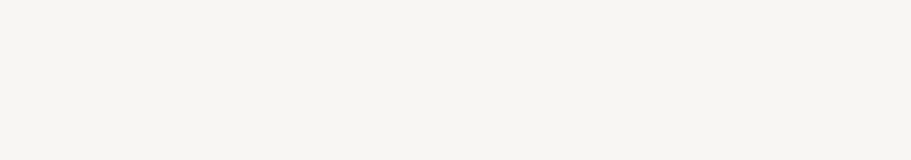
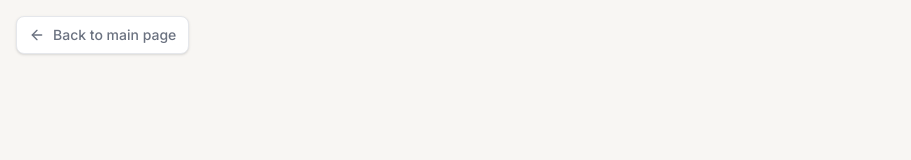
Before and after one commit to Ilthidin/construction, a Next.js app: page /admin/login in a window 1280 px wide. Shown: the top 160 px of the page, without its empty margins (0-911 px from the left). Built offline with nearby package versions, Linux system fonts and the light colour scheme.

Commit message:
supabase implementation

```diff
--- a/src/app/admin/login/page.tsx
+++ b/src/app/admin/login/page.tsx
@@ -8,7 +8,8 @@
 
 import { Suspense, useState } from "react";
 import { useRouter, useSearchParams } from "next/navigation";
-import { Lock } from "lucide-react";
+import Link from "next/link";
+import { ArrowLeft, Lock } from "lucide-react";
 import { api } from "@/lib/api";
 
 function LoginForm() {
@@ -34,7 +35,15 @@ function LoginForm() {
   }
 
   return (
-    <div className="flex min-h-screen items-center justify-center p-4">
+    <div className="relative flex min-h-screen items-center justify-center p-4">
+      <Link
+        href="/"
+        className="absolute left-4 top-4 inline-flex items-center gap-2 rounded-lg border border-border bg-white px-3 py-2 text-sm font-medium text-muted shadow-sm transition-colors hover:border-accent hover:text-accent"
+      >
+        <ArrowLeft className="h-4 w-4" />
+        Back to main page
+      </Link>
+
       <div className="w-full max-w-md rounded-2xl border border-border bg-white p-8 shadow-lg">
         <div className="mb-6 flex h-12 w-12 items-center justify-center rounded-xl bg-accent/10">
           <Lock className="h-6 w-6 text-accent" />
--- a/src/components/admin/AdminShell.tsx
+++ b/src/components/admin/AdminShell.tsx
@@ -11,6 +11,7 @@ import { useState } from "react";
 import { usePathname, useRouter } from "next/navigation";
 import Link from "next/link";
 import {
+  ArrowLeft,
   Award,
   FolderKanban,
   LayoutDashboard,
@@ -81,6 +82,13 @@ export function AdminShell({ children }: { children: React.ReactNode }) {
           })}
         </nav>
         <div className="border-t border-white/10 p-3">
+          <Link
+            href="/"
+            className="flex items-center gap-3 rounded-lg px-3 py-2 text-sm font-medium text-white/70 transition-colors hover:bg-white/10 hover:text-white"
+          >
+            <ArrowLeft className="h-4 w-4" />
+            Back to site
+          </Link>
           <button
             type="button"
             onClick={handleLogout}
@@ -124,6 +132,14 @@ export function AdminShell({ children }: { children: React.ReactNode }) {
               </Link>
             );
           })}
+          <Link
+            href="/"
+            onClick={() => setMobileOpen(false)}
+            className="flex items-center gap-3 rounded-lg px-3 py-2 text-sm font-medium text-white/80 hover:bg-white/10"
+          >
+            <ArrowLeft className="h-4 w-4" />
+            Back to site
+          </Link>
           <button
             type="button"
             onClick={handleLogout}
```
